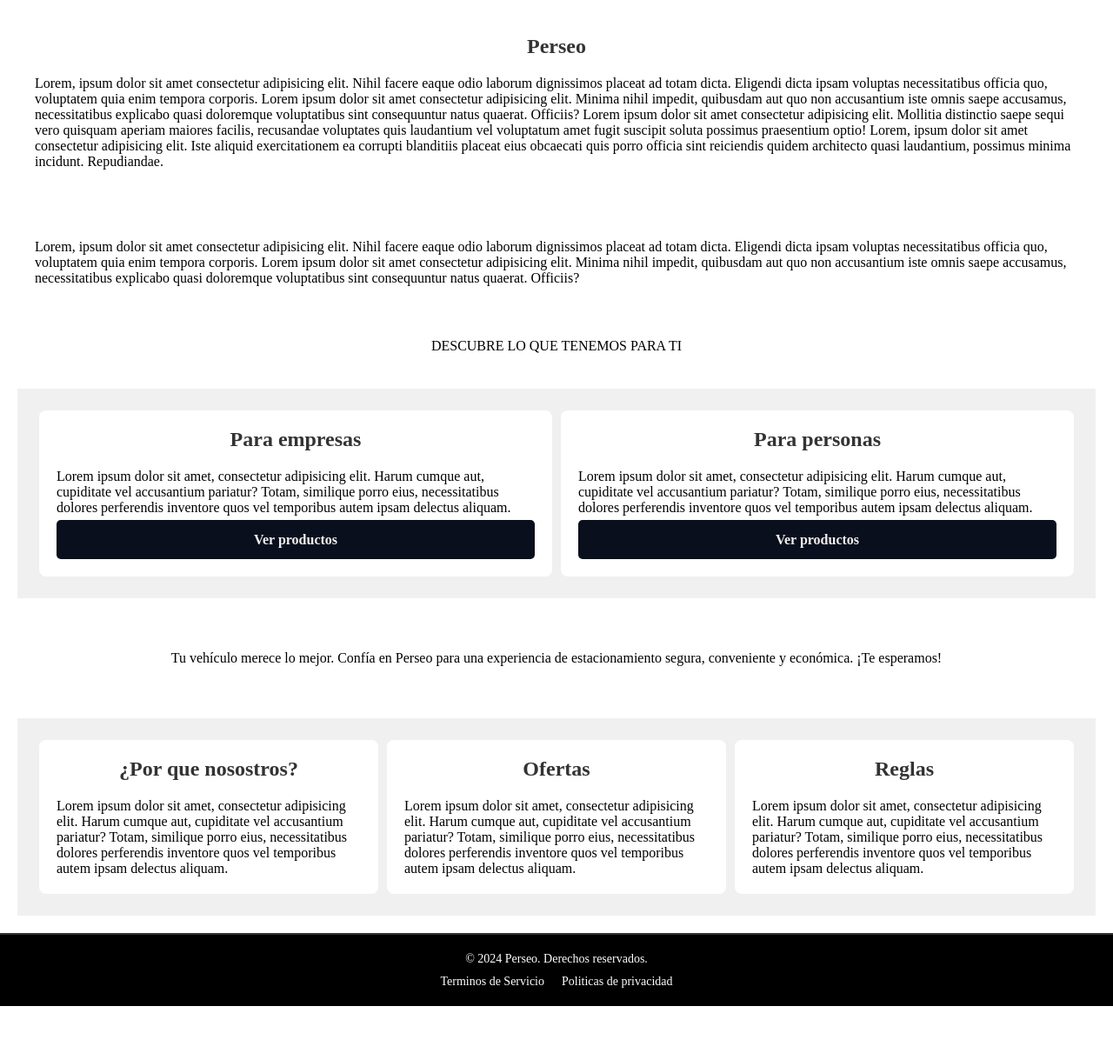
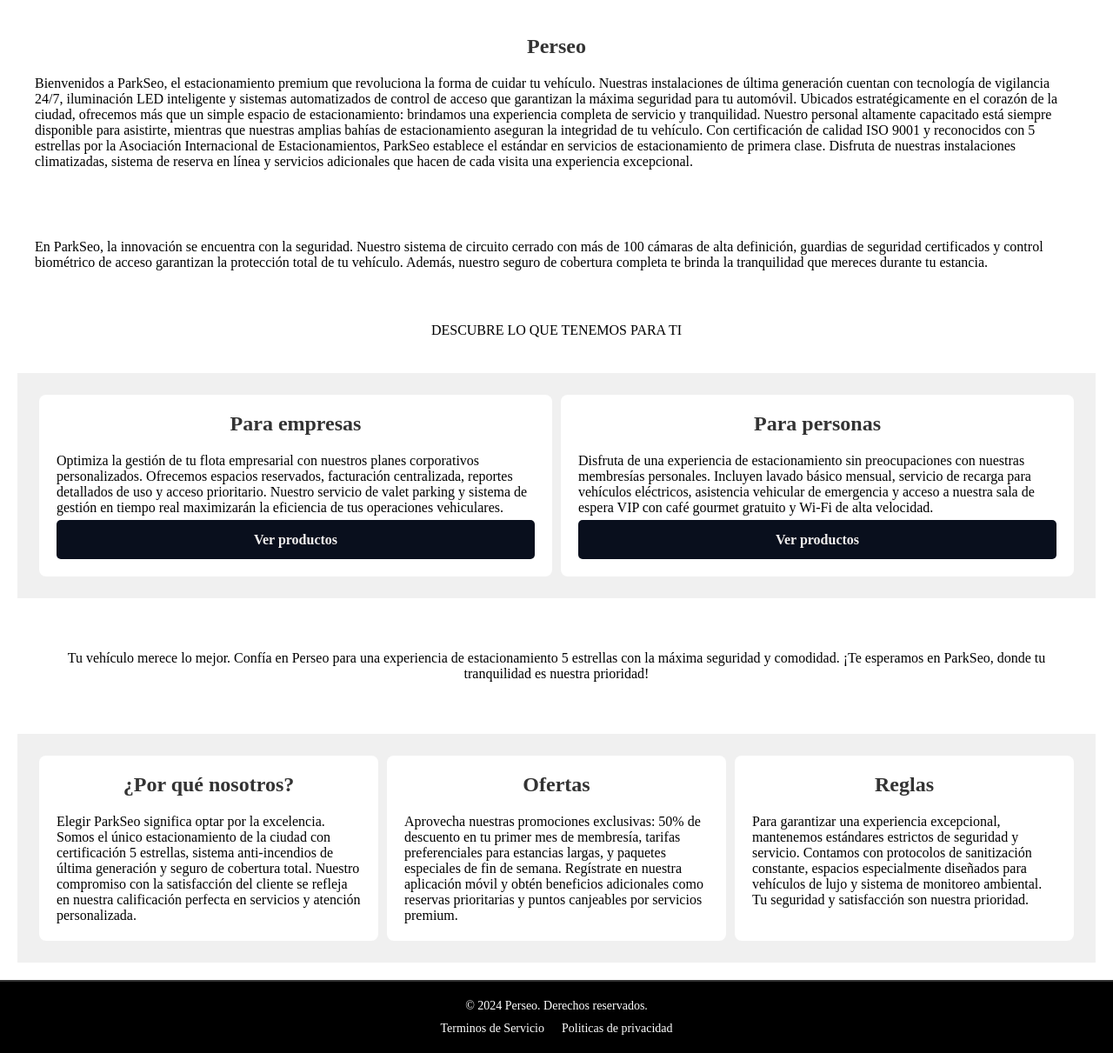
Before and after one commit to Adriel-Ynfante/Estacionamiento_2.01v, a PHP site: page / in a window 1280 px wide. Shown: the part 76-1287 px from the top of the page at 87% size. Before the commit the page ends 1233 px from the top, so only its background shows below. Run offline with PHP 8.4, Linux system fonts and the light colour scheme.

Commit message:
correccion de la informacion

```diff
--- a/index.php
+++ b/index.php
@@ -65,29 +65,29 @@ $currentYear = date('Y');
     <section>
         <h2><?php echo $siteName; ?></h2>
         <p>
-                Lorem, ipsum dolor sit amet consectetur adipisicing elit. Nihil facere eaque odio laborum dignissimos
-                placeat ad totam dicta. Eligendi dicta ipsam voluptas necessitatibus officia quo, voluptatem quia
-                enim tempora corporis.
-                Lorem ipsum dolor sit amet consectetur adipisicing elit. Minima nihil impedit, quibusdam aut quo non
-                accusantium iste omnis saepe accusamus, necessitatibus explicabo quasi doloremque voluptatibus sint
-                consequuntur natus quaerat. Officiis?
-                Lorem ipsum dolor sit amet consectetur adipisicing elit. Mollitia distinctio saepe sequi vero quisquam
-                aperiam maiores facilis, recusandae voluptates quis laudantium vel voluptatum amet fugit suscipit
-                soluta possimus praesentium optio!
-                Lorem, ipsum dolor sit amet consectetur adipisicing elit. Iste aliquid exercitationem ea corrupti
-                blanditiis placeat eius obcaecati quis porro officia sint reiciendis quidem architecto quasi
-                laudantium, possimus minima incidunt. Repudiandae.
+            Bienvenidos a ParkSeo, el estacionamiento premium que revoluciona la forma de cuidar tu vehículo.
+            Nuestras instalaciones de última generación cuentan con tecnología de vigilancia 24/7, iluminación
+            LED inteligente y sistemas automatizados de control de acceso que garantizan la máxima seguridad
+            para tu automóvil.
+
+            Ubicados estratégicamente en el corazón de la ciudad, ofrecemos más que un simple espacio de
+            estacionamiento: brindamos una experiencia completa de servicio y tranquilidad. Nuestro personal
+            altamente capacitado está siempre disponible para asistirte, mientras que nuestras amplias bahías
+            de estacionamiento aseguran la integridad de tu vehículo.
+
+            Con certificación de calidad ISO 9001 y reconocidos con 5 estrellas por la Asociación Internacional
+            de Estacionamientos, ParkSeo establece el estándar en servicios de estacionamiento de primera clase.
+            Disfruta de nuestras instalaciones climatizadas, sistema de reserva en línea y servicios adicionales
+            que hacen de cada visita una experiencia excepcional.
         </p>
     </section>
 
     <section>
         <p>
-                Lorem, ipsum dolor sit amet consectetur adipisicing elit. Nihil facere eaque odio laborum dignissimos
-                placeat ad totam dicta. Eligendi dicta ipsam voluptas necessitatibus officia quo, voluptatem quia
-                enim tempora corporis.
-                Lorem ipsum dolor sit amet consectetur adipisicing elit. Minima nihil impedit, quibusdam aut quo non
-                accusantium iste omnis saepe accusamus, necessitatibus explicabo quasi doloremque voluptatibus sint
-                consequuntur natus quaerat. Officiis?
+            En ParkSeo, la innovación se encuentra con la seguridad. Nuestro sistema de circuito cerrado con
+            más de 100 cámaras de alta definición, guardias de seguridad certificados y control biométrico de
+            acceso garantizan la protección total de tu vehículo. Además, nuestro seguro de cobertura completa
+            te brinda la tranquilidad que mereces durante tu estancia.
         </p>
     </section>
 
@@ -97,9 +97,10 @@ $currentYear = date('Y');
         <section>
             <h2>Para empresas</h2>
             <p>
-                    Lorem ipsum dolor sit amet, consectetur adipisicing elit. Harum cumque aut, cupiditate vel
-                    accusantium pariatur? Totam, similique porro eius, necessitatibus dolores perferendis
-                    inventore quos vel temporibus autem ipsam delectus aliquam.
+                Optimiza la gestión de tu flota empresarial con nuestros planes corporativos personalizados.
+                Ofrecemos espacios reservados, facturación centralizada, reportes detallados de uso y acceso
+                prioritario. Nuestro servicio de valet parking y sistema de gestión en tiempo real maximizarán
+                la eficiencia de tus operaciones vehiculares.
             </p>
             <button class="btn2">Ver productos</button>
         </section>
@@ -107,9 +108,10 @@ $currentYear = date('Y');
         <section>
             <h2>Para personas</h2>
             <p>
-                    Lorem ipsum dolor sit amet, consectetur adipisicing elit. Harum cumque aut, cupiditate vel
-                    accusantium pariatur? Totam, similique porro eius, necessitatibus dolores perferendis
-                    inventore quos vel temporibus autem ipsam delectus aliquam.
+                Disfruta de una experiencia de estacionamiento sin preocupaciones con nuestras membresías
+                personales. Incluyen lavado básico mensual, servicio de recarga para vehículos eléctricos,
+                asistencia vehicular de emergencia y acceso a nuestra sala de espera VIP con café gourmet
+                gratuito y Wi-Fi de alta velocidad.
             </p>
             <button class="btn2">Ver productos</button>
         </section>
@@ -117,37 +119,42 @@ $currentYear = date('Y');
 
     <section class="info-final">
         <p>Tu vehículo merece lo mejor. Confía en <?php echo $siteName; ?> para una experiencia de
-               estacionamiento segura, conveniente y económica. ¡Te esperamos!</p>
+           estacionamiento 5 estrellas con la máxima seguridad y comodidad. ¡Te esperamos en ParkSeo, donde tu
+           tranquilidad es nuestra prioridad!</p>
     </section>
 
     <article>
         <section>
-                <h2>¿Por que nosostros?</h2>
+            <h2>¿Por qué nosotros?</h2>
             <p>
-                    Lorem ipsum dolor sit amet, consectetur adipisicing elit. Harum cumque aut, cupiditate vel
-                    accusantium pariatur? Totam, similique porro eius, necessitatibus dolores perferendis
-                    inventore quos vel temporibus autem ipsam delectus aliquam.
+                Elegir ParkSeo significa optar por la excelencia. Somos el único estacionamiento de la ciudad
+                con certificación 5 estrellas, sistema anti-incendios de última generación y seguro de
+                cobertura total. Nuestro compromiso con la satisfacción del cliente se refleja en nuestra
+                calificación perfecta en servicios y atención personalizada.
             </p>
         </section>
 
         <section>
             <h2>Ofertas</h2>
             <p>
-                    Lorem ipsum dolor sit amet, consectetur adipisicing elit. Harum cumque aut, cupiditate vel
-                    accusantium pariatur? Totam, similique porro eius, necessitatibus dolores perferendis
-                    inventore quos vel temporibus autem ipsam delectus aliquam.
+                Aprovecha nuestras promociones exclusivas: 50% de descuento en tu primer mes de membresía,
+                tarifas preferenciales para estancias largas, y paquetes especiales de fin de semana.
+                Regístrate en nuestra aplicación móvil y obtén beneficios adicionales como reservas
+                prioritarias y puntos canjeables por servicios premium.
             </p>
         </section>
 
         <section>
             <h2>Reglas</h2>
             <p>
-                    Lorem ipsum dolor sit amet, consectetur adipisicing elit. Harum cumque aut, cupiditate vel
-                    accusantium pariatur? Totam, similique porro eius, necessitatibus dolores perferendis
-                    inventore quos vel temporibus autem ipsam delectus aliquam.
+                Para garantizar una experiencia excepcional, mantenemos estándares estrictos de seguridad y
+                servicio. Contamos con protocolos de sanitización constante, espacios especialmente diseñados
+                para vehículos de lujo y sistema de monitoreo ambiental. Tu seguridad y satisfacción son
+                nuestra prioridad.
             </p>
         </section>
     </article>
+</main>
     </main>
 
     <footer class="datos">
@@ -160,6 +167,6 @@ $currentYear = date('Y');
         </div>
     </footer>
 
-    <script src="assets/js/index_script.js></script>
+    <script src="assets/js/index_script.js"></script>
 </body>
 </html>
```
Lines whose indentation alone changed are shown as unchanged.
